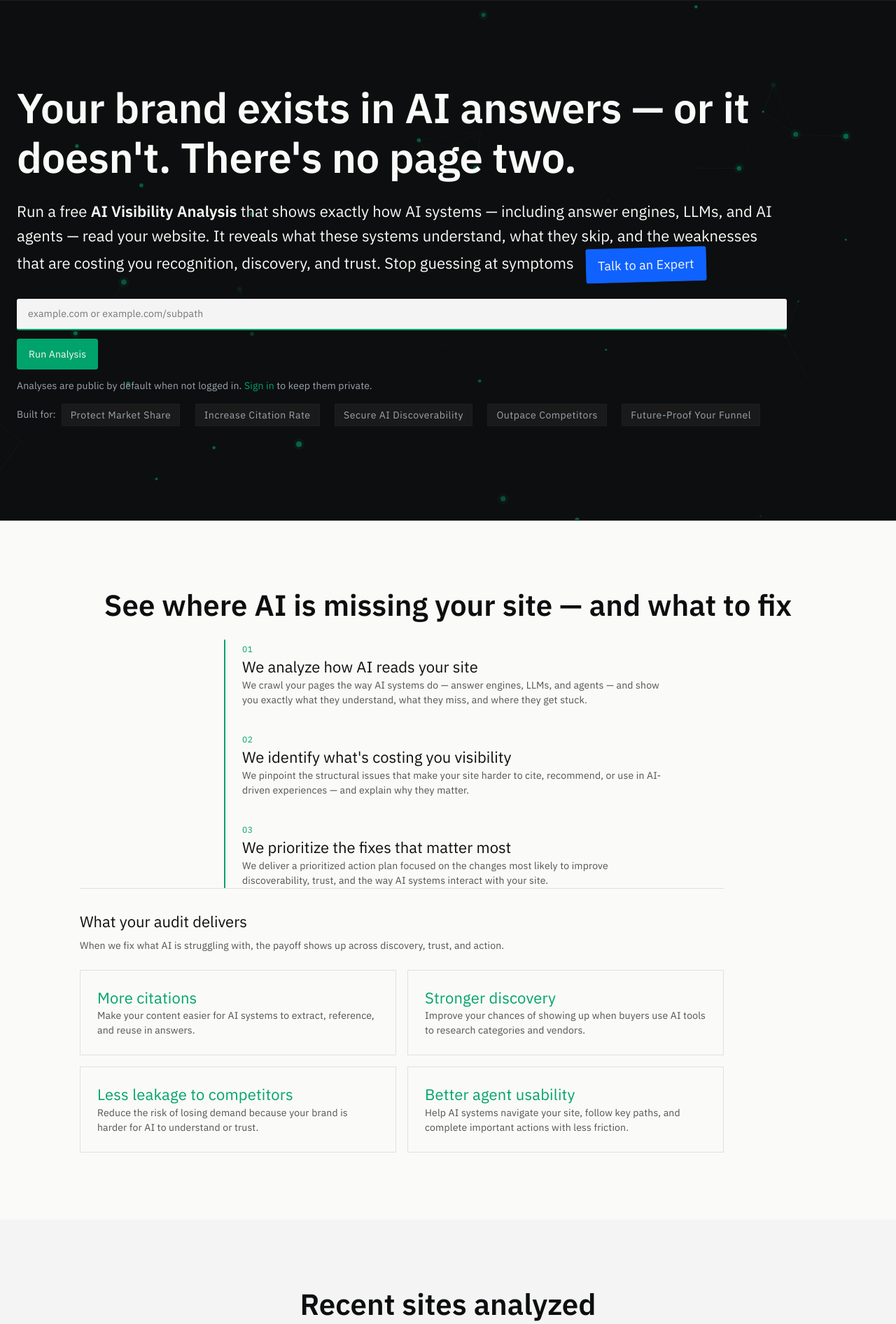
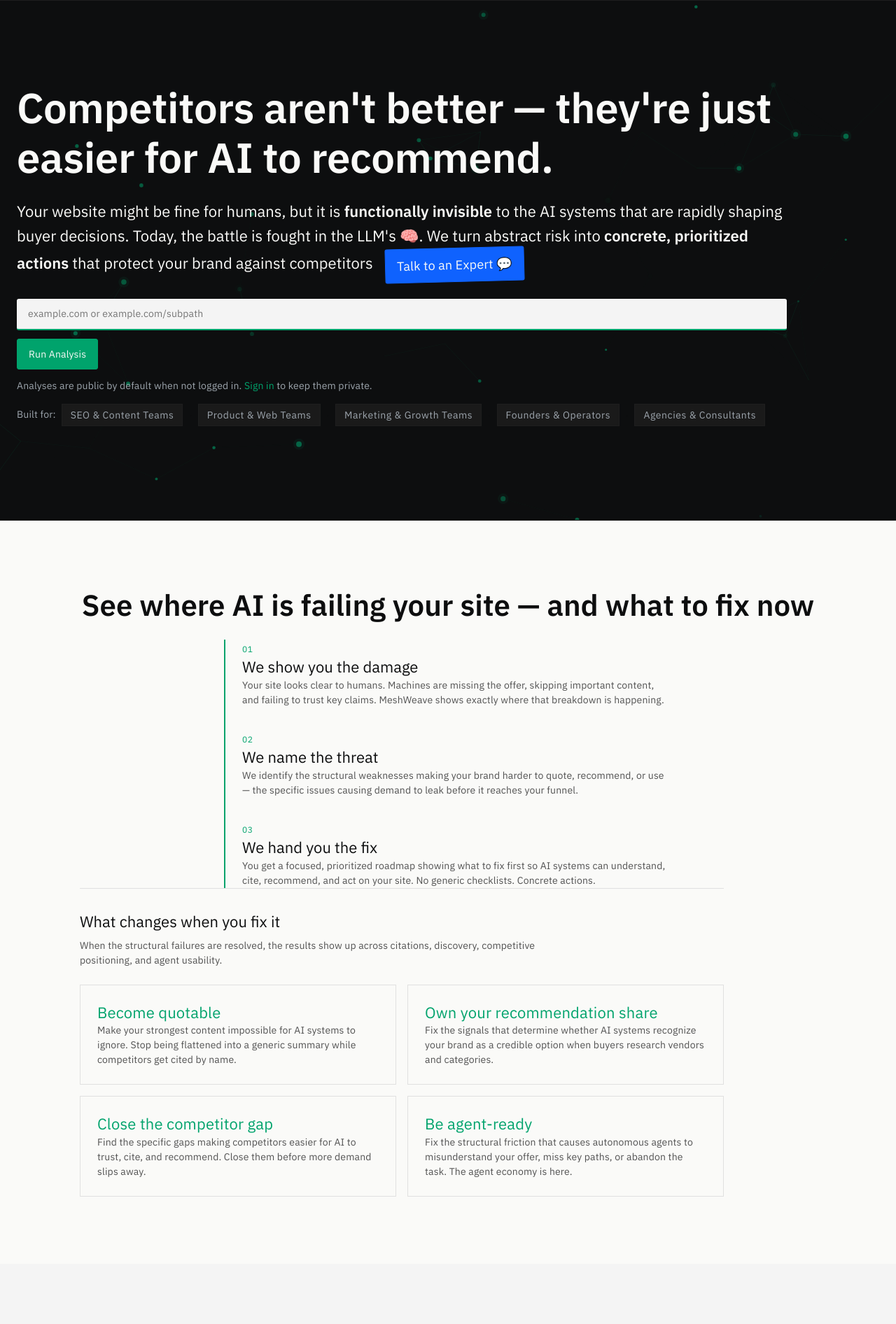
Before and after one commit to malvavisc0/meshweave, a FastAPI app: template webapp/templates/home.html in a window 1280 px wide. Shown: the part 71-1963 px from the top of the page at 70% size. Run offline with FastAPI, Linux system fonts and the light colour scheme; the template is opened without the code that fills it, so the values that code supplies are empty; parts of the project's set-up code (start-up, migrations or seed data) failed here and were passed over.

Commit message:
small tweaks

```diff
--- a/webapp/static/js/home-hero.js
+++ b/webapp/static/js/home-hero.js
@@ -260,11 +260,13 @@
 
   /* ── Rotating hero headline ── */
   var headlines = [
-    "AI is already deciding who gets recommended. It's not picking you.",
-    "AI can't cite what it can't understand. How's your site looking?",
-    "Your brand exists in AI answers — or it doesn't. There's no page two.",
-    "The next query about your market won't hit Google. Will it find you?",
-    "AI agents are shopping for your buyers. They can't read your site."
+    "Your site is visible to humans and invisible to AI buyers.",
+    "If AI can't quote you, you don't own the answer.",
+    "Tomorrow's buyer is an AI agent. It can't use your site.",
+    "Competitors aren't better — they're just easier for AI to recommend.",
+    "Your content is perfectly written and ignored by AI systems.",
+    "Digital invisibility is the new funnel leak. Yours is open.",
+    "AI systems are shaping demand. They are skipping your brand.",
   ];
 
   function initHeadlineRotation() {
--- a/webapp/templates/home.html
+++ b/webapp/templates/home.html
@@ -10,7 +10,7 @@
       "name": "What does MeshWeave do?",
       "acceptedAnswer": {
         "@type": "Answer",
-        "text": "MeshWeave is an expert-led AI visibility audit service. We find the structural issues that make your site harder for AI systems to read, cite, and recommend — then we help you prioritize what to fix first."
+        "text": "MeshWeave finds and fixes the website weaknesses that make your brand invisible, untrusted, or unusable to AI systems. We show where answer engines, LLMs, and AI agents fail to quote, recommend, or act on your site — then we give you a prioritized roadmap to fix it."
       }
     },
     {
@@ -18,7 +18,15 @@
       "name": "Is MeshWeave an SEO tool?",
       "acceptedAnswer": {
         "@type": "Answer",
-        "text": "No. MeshWeave is an AI visibility audit. It measures whether AI systems can reliably crawl, understand, and trust your site—not just whether you rank in traditional search."
+        "text": "No. Traditional SEO focuses on how humans find you through search engines. MeshWeave focuses on whether AI systems can understand, trust, cite, recommend, and use your website. The risk is not ranking lower — it is being skipped entirely in AI-mediated discovery."
+      }
+    },
+    {
+      "@type": "Question",
+      "name": "Who is MeshWeave for?",
+      "acceptedAnswer": {
+        "@type": "Answer",
+        "text": "MeshWeave is built for SEO and content teams, product and web teams, marketing and growth teams, founders, operators, agencies, and consultants responsible for making sure a brand remains discoverable and usable as buyers shift toward AI-assisted research and decision-making."
       }
     },
     {
@@ -34,7 +42,7 @@
       "name": "Is the analysis accurate?",
       "acceptedAnswer": {
         "@type": "Answer",
-        "text": "MeshWeave evaluates the technical signals that influence whether AI systems can crawl, interpret, and cite your content. It is a practical audit of machine-readability and AI visibility risk."
+        "text": "MeshWeave evaluates the technical signals that determine whether AI systems can crawl, interpret, and cite your content. It is a practical audit of machine-readability and AI visibility risk — focused on the failures that cost you discovery, citations, and revenue."
       }
     }
   ]
@@ -46,7 +54,7 @@
   "@type": "Organization",
   "name": "MeshWeave",
   "url": "http://localhost:8080/",
-  "description": "MeshWeave is an expert-led AI visibility audit service. We help companies diagnose and fix the structural weaknesses that limit AI discoverability, citation confidence, and AI agent trust.",
+  "description": "MeshWeave finds and fixes the website weaknesses that make brands invisible to AI systems. We show where answer engines, LLMs, and AI agents fail to quote, recommend, or act on your site — and what to fix first.",
   "sameAs": [
     "https://github.com/malvavisc0/meshweave"
   ]
@@ -88,15 +96,18 @@
 <section class="landing-hero" aria-label="AI visibility audit">
   <canvas class="hero-particle-canvas" aria-hidden="true"></canvas>
   <div class="container container-wide">
-    <h1 class="landing-hero-title" data-hero-headline>AI can't cite what it can't understand. How's your site looking?
+    <h1 class="landing-hero-title" data-hero-headline>Your website is invisible to the AI systems shaping buyer
+      decisions.
     </h1>
-    <p class="landing-hero-supporting">Run a free <strong>AI Visibility Analysis</strong> that shows exactly how AI
-      systems — including answer engines, LLMs, and AI agents — read your website. It reveals what these
-      systems understand, what they skip, and the weaknesses that are costing you recognition, discovery, and trust.
-      Stop guessing at symptoms
-      <a class="btn btn-expert-email"
-        href="mailto:{{ FOOTER_CONTACT_EMAIL }}?subject={{ 'MeshWeave expert consultation' | urlencode }}">Talk to an
-        Expert</a>
+    <p class="landing-hero-supporting">Your website might be fine for humans, but it is <strong>functionally
+        invisible</strong> to the AI systems that are rapidly shaping buyer decisions. Today, the battle is fought in
+      the LLM's 🧠. We turn abstract risk into <strong>concrete, prioritized actions</strong> that protect
+      your brand
+      against
+      competitors <a class="btn btn-expert-email"
+        href="mailto:{{ FOOTER_CONTACT_EMAIL }}?subject={{ 'MeshWeave expert consultation' | urlencode }}"> Talk to
+        an
+        Expert 💬</a>
     </p>
     <div class="landing-hero-form mt-3">
       {% if notice == 'cooldown' %}
@@ -108,9 +119,10 @@
       <h2 class="sr-only" id="site-heading">Score a website</h2>
       {% include "partials/site_crawl_form.html" %}
     </div>
-    <p class="landing-hero-audience mt-3"><span class="landing-hero-audience-label">Built for:</span> <span>Protect
-        Market Share</span> · <span>Increase Citation Rate</span> · <span>Secure AI Discoverability</span> ·
-      <span>Outpace Competitors</span> · <span>Future-Proof Your Funnel</span>
+    <p class="landing-hero-audience mt-3"><span class="landing-hero-audience-label">Built for:</span>
+      <span>SEO &amp; Content Teams</span> · <span>Product &amp; Web Teams</span> · <span>Marketing &amp; Growth
+        Teams</span> ·
+      <span>Founders &amp; Operators</span> · <span>Agencies &amp; Consultants</span>
     </p>
   </div>
 </section>
@@ -118,60 +130,62 @@
 <!-- WHAT HAPPENS WHEN YOU RUN MESHWEAVE -->
 <section class="landing-section" id="how-it-works" aria-label="What happens when you run MeshWeave">
   <div class="container">
-    <h2 class="landing-section-title">See where AI is missing your site — and what to fix</h2>
+    <h2 class="landing-section-title">See where AI is failing your site — and what to fix now</h2>
 
     <div class="pipeline">
       <div class="pipeline-step">
 
         <div class="pipeline-content">
           <span class="pipeline-number">01</span>
-          <h3 class="m0">We analyze how AI reads your site</h3>
-          <p class="m0">We crawl your pages the way AI systems do — answer engines, LLMs, and agents — and show you
-            exactly what they understand, what they miss, and where they get stuck.</p>
+          <h3 class="m0">We show you the damage</h3>
+          <p class="m0">Your site looks clear to humans. Machines are missing the offer, skipping important content, and
+            failing to trust key claims. MeshWeave shows exactly where that breakdown is happening.</p>
         </div>
       </div>
       <div class="pipeline-step">
         <div class="pipeline-content">
           <span class="pipeline-number">02</span>
-          <h3 class="m0">We identify what's costing you visibility</h3>
-          <p class="m0">We pinpoint the structural issues that make your site harder to cite, recommend,
-            or use in AI-driven experiences — and explain why they matter.</p>
+          <h3 class="m0">We name the threat</h3>
+          <p class="m0">We identify the structural weaknesses making your brand harder to quote, recommend, or use —
+            the specific issues causing demand to leak before it reaches your funnel.</p>
         </div>
       </div>
       <div class="pipeline-step">
         <div class="pipeline-content">
           <span class="pipeline-number">03</span>
-          <h3 class="m0">We prioritize the fixes that matter most</h3>
-          <p class="m0">We deliver a prioritized action plan focused on the changes most likely to improve
-            discoverability, trust, and the way AI systems interact with your site.</p>
+          <h3 class="m0">We hand you the fix</h3>
+          <p class="m0">You get a focused, prioritized roadmap showing what to fix first so AI systems can understand,
+            cite, recommend, and act on your site. No generic checklists. Concrete actions.</p>
         </div>
       </div>
     </div>
 
     <div class="outcome-list">
       <div class="outcome-list-header">
-        <h3 class="m0">What your audit delivers</h3>
-        <p class="mt-1">When we fix what AI is struggling with, the payoff shows up across discovery, trust, and action.
-        </p>
+        <h3 class="m0">What changes when you fix it</h3>
+        <p class="mt-1">When the structural failures are resolved, the results show up across citations, discovery,
+          competitive positioning, and agent usability.</p>
       </div>
       <div class="outcome-grid">
         <article class="outcome-card">
-          <h4 class="m0">More citations</h4>
-          <p class="m0">Make your content easier for AI systems to extract, reference, and reuse in answers.</p>
+          <h4 class="m0">Become quotable</h4>
+          <p class="m0">Make your strongest content impossible for AI systems to ignore. Stop being flattened into a
+            generic summary while competitors get cited by name.</p>
         </article>
         <article class="outcome-card">
-          <h4 class="m0">Stronger discovery</h4>
-          <p class="m0">Improve your chances of showing up when buyers use AI tools to research categories and vendors.
-          </p>
+          <h4 class="m0">Own your recommendation share</h4>
+          <p class="m0">Fix the signals that determine whether AI systems recognize your brand as a credible option when
+            buyers research vendors and categories.</p>
         </article>
         <article class="outcome-card">
-          <h4 class="m0">Less leakage to competitors</h4>
-          <p class="m0">Reduce the risk of losing demand because your brand is harder for AI to understand or trust.</p>
+          <h4 class="m0">Close the competitor gap</h4>
+          <p class="m0">Find the specific gaps making competitors easier for AI to trust, cite, and recommend. Close
+            them before more demand slips away.</p>
         </article>
         <article class="outcome-card">
-          <h4 class="m0">Better agent usability</h4>
-          <p class="m0">Help AI systems navigate your site, follow key paths, and complete important actions with less
-            friction.</p>
+          <h4 class="m0">Be agent-ready</h4>
+          <p class="m0">Fix the structural friction that causes autonomous agents to misunderstand your offer, miss key
+            paths, or abandon the task. The agent economy is here.</p>
         </article>
       </div>
     </div>
@@ -218,37 +232,38 @@
 <!-- SCORE FRAMEWORK -->
 <section class="landing-section band-surface" id="scoring" aria-label="Scoring framework">
   <div class="container container-wide">
-    <h2 class="landing-section-title">How we measure whether AI can find, trust, and use your site</h2>
-    <p class="landing-section-subtitle">Our analysis reveals where AI systems may struggle to understand your
-      content, recommend your brand, or complete key actions.</p>
+    <h2 class="landing-section-title">Three ways your site is disappearing from AI-mediated buying</h2>
+    <p class="landing-section-subtitle">Each lens maps to a business risk that is costing you money right now: AI
+      cannot quote you, AI will not recommend you, or AI agents cannot use your site.</p>
     <table class="table scoring-table">
       <thead>
         <tr>
-          <th>Metric</th>
-          <th>What It Measures</th>
-          <th>Business Impact</th>
+          <th>Risk Lens</th>
+          <th>What Failure Looks Like</th>
+          <th>Business Consequence</th>
         </tr>
       </thead>
       <tbody>
         <tr>
           <td><strong>AEO</strong><br><span class="small">Answer Engine Optimization</span></td>
-          <td>Measures how easily AI can extract clear answers from your content.</td>
-          <td>Shows where your site may be hard to cite or quote accurately.</td>
+          <td>AI cannot extract clear, trustworthy answers from your content.</td>
+          <td>Your brand is not quoted when buyers ask questions. Competitors own the answer.</td>
         </tr>
         <tr>
           <td><strong>GEO</strong><br><span class="small">Generative Engine Optimization</span></td>
-          <td>Measures how strongly your brand shows up in AI-driven discovery.</td>
-          <td>Shows where weak signals may make competitors easier to recommend.</td>
+          <td>AI systems see weaker authority, trust, or entity signals than competitors.</td>
+          <td>Your brand is overlooked or replaced in recommendations. Demand leaks silently.</td>
         </tr>
         <tr>
           <td><strong>AAX</strong><br><span class="small">AI Agent Experience</span></td>
-          <td>Measures how easily AI agents can understand and use your site.</td>
-          <td>Shows where bots or agents may struggle to navigate, interpret, or complete tasks.</td>
+          <td>AI agents cannot understand, navigate, or act on your site reliably.</td>
+          <td>Agent-mediated buyers abandon the journey before conversion. Revenue disappears.</td>
         </tr>
       </tbody>
     </table>
     <p class="small mt-3 text-center-muted">
-      Together, these metrics show where your site is hard for AI to read, trust, or act on.
+      Together, these lenses show where your site is vulnerable to AI invisibility — and which fixes protect revenue
+      first.
     </p>
   </div>
 </section>
@@ -260,25 +275,36 @@
 
     <div class="faq-item">
       <h3>What does MeshWeave do?</h3>
-      <p class="m0">MeshWeave is an expert-led AI visibility audit service. We find the structural issues that make
-        your site harder for AI systems to read, cite, and recommend — then we help you prioritize what to fix first.
-      </p>
+      <p class="m0">MeshWeave finds and fixes the website weaknesses that make your brand invisible, untrusted, or
+        unusable to AI systems. We show where answer engines, LLMs, and AI agents fail to quote, recommend, or act on
+        your site — then we give you a prioritized roadmap to fix it. Not eventually. Now.</p>
     </div>
 
     <div class="faq-item">
       <h3>Is this an SEO tool?</h3>
-      <p class="m0">Not exactly. MeshWeave is an AI visibility audit. It shows whether AI systems can reliably crawl,
-        understand, and trust your site—not just whether you rank in traditional search.</p>
+      <p class="m0">No. Traditional SEO focuses on how humans find you through search engines. MeshWeave focuses on
+        whether AI systems can understand, trust, cite, recommend, and use your website. The risk is not ranking
+        lower — it is being skipped entirely in AI-mediated discovery. That is a different problem and it requires a
+        different solution.</p>
+    </div>
+
+    <div class="faq-item">
+      <h3>Who is MeshWeave for?</h3>
+      <p class="m0">MeshWeave is built for SEO and content teams, product and web teams, marketing and growth teams,
+        founders, operators, agencies, and consultants responsible for making sure a brand remains discoverable and
+        usable as buyers shift toward AI-assisted research and decision-making. If your revenue depends on being found,
+        MeshWeave is for you.</p>
     </div>
 
     <div class="faq-item">
       <h3>What will I learn from an audit?</h3>
       <ul class="m0">
-        <li>Can AI systems crawl my site reliably?</li>
-        <li>Can they understand what my company does?</li>
-        <li>Can they pull useful answers from my pages?</li>
-        <li>Can agents follow my site structure and complete key actions?</li>
-        <li>What should we fix first?</li>
+        <li>Can AI systems understand what we do — or are they getting it wrong?</li>
+        <li>Can they extract and cite our best answers — or are competitors being quoted instead?</li>
+        <li>Do they see us as a credible option — or are we invisible in recommendations?</li>
+        <li>Can AI agents navigate our site and complete meaningful actions — or do they abandon?</li>
+        <li>Where are we most vulnerable to digital invisibility — and how bad is it?</li>
+        <li>What should we fix first to stop losing ground?</li>
       </ul>
     </div>
 
@@ -286,16 +312,15 @@
       <h3>Can I share analysis results with my team?</h3>
       <p class="m0">
         <strong>Yes</strong>. Signed-in users get private reports with shareable URLs, so results are easy to review
-        with
-        clients or teammates.
+        with clients or teammates.
       </p>
     </div>
 
     <div class="faq-item">
       <h3>Is the analysis accurate?</h3>
-      <p class="m0">MeshWeave evaluates the technical signals that affect whether AI systems can crawl, interpret,
-        and cite your content. It is a practical audit of how machine-readable your site is—and where visibility may be
-        breaking down.</p>
+      <p class="m0">MeshWeave evaluates the technical signals that determine whether AI systems can crawl, interpret,
+        and cite your content. It is a practical audit of machine-readability and AI visibility risk — focused on the
+        failures that cost you discovery, citations, and revenue.</p>
     </div>
 
   </div>
@@ -305,19 +330,20 @@
 {% if request.state.current_user %}
 <section class="cta-banner" role="complementary" aria-label="Go to dashboard">
   <div class="container">
-    <h2>Keep your site visible as AI-driven discovery keeps changing.</h2>
-    <p class="m0 mt-1 cta-banner-body">Run a new analysis, compare against previous results, and catch the issues that
-      could make your brand easier to miss.</p>
+    <h2>Your competitors are getting easier for AI to recommend. Stay ahead.</h2>
+    <p class="m0 mt-1 cta-banner-body">Run a new analysis, compare against previous results, and close the gaps before
+      more demand slips away.</p>
     <a href="/dashboard" class="btn btn-primary mt-3">Open Your Dashboard →</a>
   </div>
 </section>
 {% else %}
 <section class="cta-banner" role="complementary" aria-label="Sign up">
   <div class="container">
-    <h2>Find out what's making your site harder for AI to understand.</h2>
-    <p class="m0 mt-1 cta-banner-copy">Get an expert-guided audit that uncovers the issues affecting citation,
-      discovery, and how easily AI systems can use your site.</p>
-    <a href="/login?provider=google&next={{ abs_page_url or '/' }}" class="btn btn-primary mt-3">Start Your Audit →</a>
+    <h2>AI systems are skipping your brand. Find out where — and fix it.</h2>
+    <p class="m0 mt-1 cta-banner-copy">Get an expert-guided audit that shows where your site is failing in AI-mediated
+      discovery — and a prioritized roadmap to stop the invisible demand leak.</p>
+    <a href="/login?provider=google&next={{ abs_page_url or '/' }}" class="btn btn-primary mt-3">Fix Your AI Blind Spots
+      →</a>
   </div>
 </section>
 {% endif %}
```
